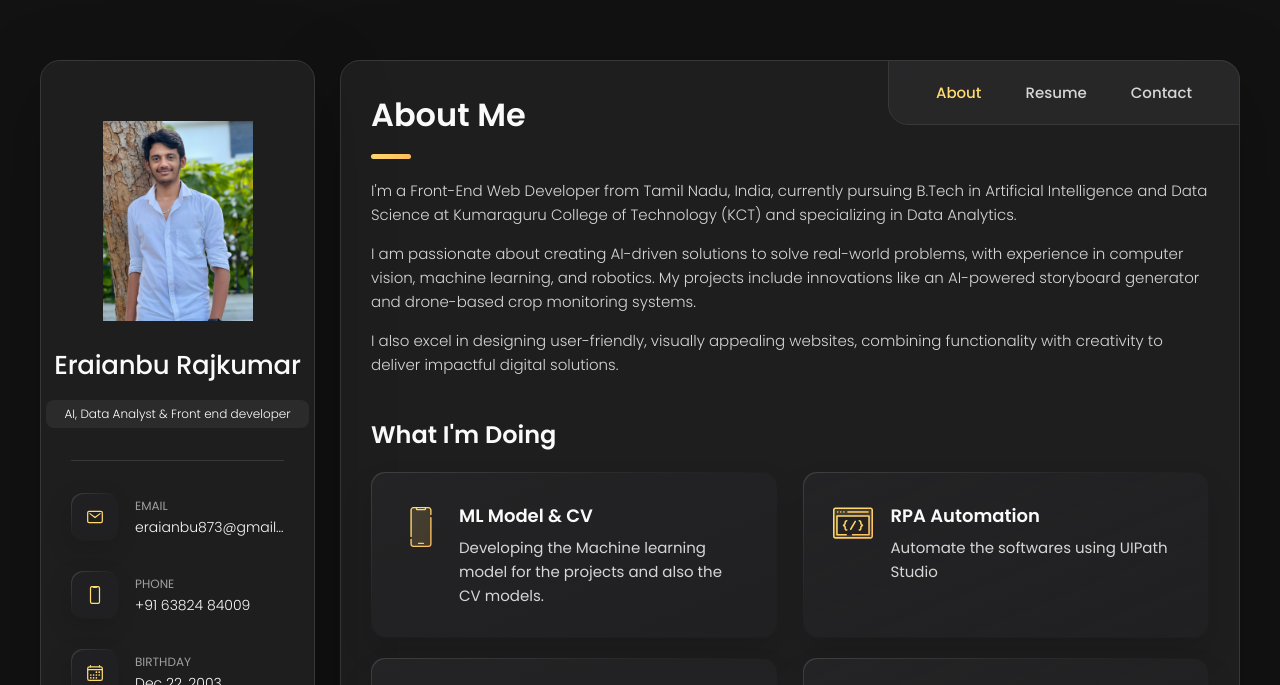
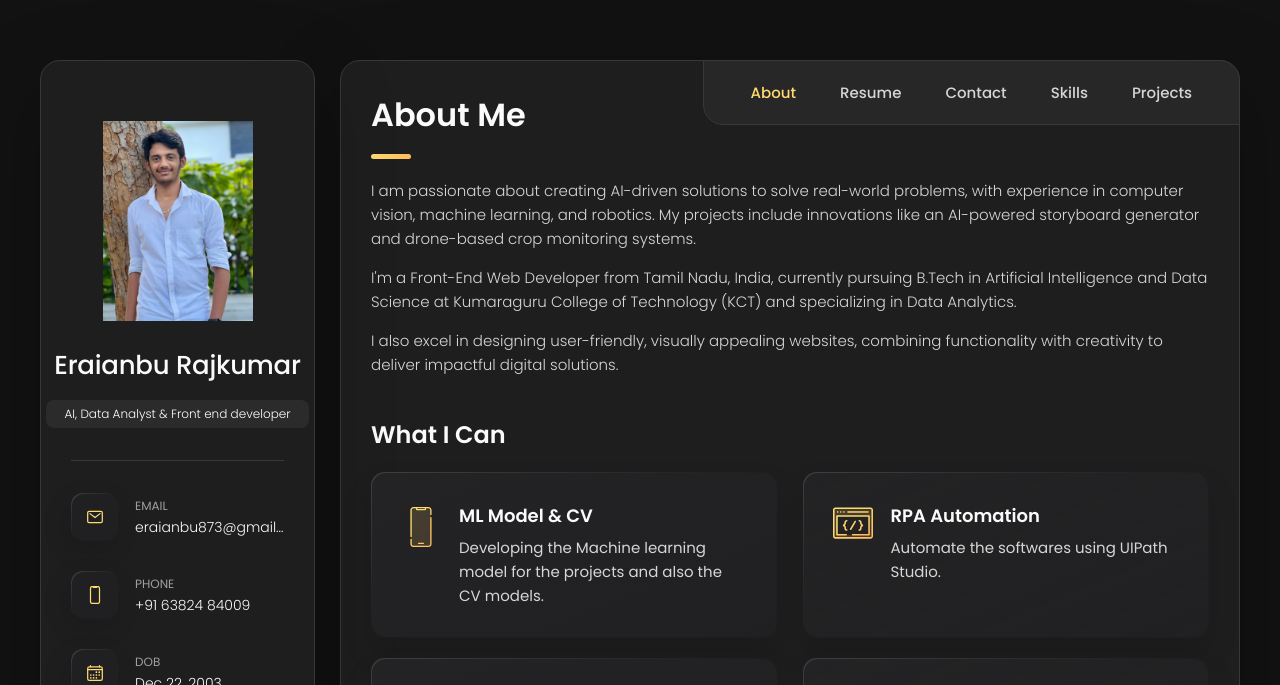
Before and after one commit to erai221203/portfolio, a website: page index.html in a window 1280 px wide. Shown: the top 685 px of the page. Drawn offline with nearby package versions, Linux system fonts and the light colour scheme.

Commit message:
Update index.html

```diff
--- a/index.html
+++ b/index.html
@@ -7,14 +7,7 @@
   <meta name="viewport" content="width=device-width, initial-scale=1.0">
   <title>Eraianbu Personal Portfolio</title>
 
-  <!--
-    - logo
-  -->
   <link rel="shortcut icon" href="./assets/images/logo.ico" type="image/x-icon">
-
-  <!--
-    - custom css link
-  -->
   <link rel="stylesheet" href="./assets/css/style.css">
 
   <!--
@@ -74,7 +67,7 @@
               <ion-icon name="calendar-outline"></ion-icon>
             </div>
             <div class="contact-info">
-              <p class="contact-title">Birthday</p>
+              <p class="contact-title">DOB</p>
               <time datetime="1982-06-23">Dec 22, 2003</time>
             </div>
           </li>
@@ -135,19 +128,19 @@
 
 
 
+
+          <li class="navbar-item">
+            <button class="navbar-link" data-nav-link>Skills</button>
+          </li>
 <!--
           <li class="navbar-item">
-            <button class="navbar-link" data-nav-link>Portfolio</button>
-          </li>
-
-          <li class="navbar-item">
             <button class="navbar-link" data-nav-link>Blog</button>
-          </li>
+          </li>-->
 
           <li class="navbar-item">
             <button class="navbar-link" data-nav-link>Projects</button>
           </li>
-          -->
+
         </ul>
 
       </nav>
@@ -168,13 +161,14 @@
 
         <section class="about-text">
           <p>
+            I am passionate about creating AI-driven solutions to solve real-world problems, with experience in computer vision, machine learning, and robotics.
+            My projects include innovations like an AI-powered storyboard generator and drone-based crop monitoring systems.
+            </p>
+          <p>
             I'm a Front-End Web Developer from Tamil Nadu, India, currently pursuing B.Tech in
             Artificial Intelligence and Data Science at Kumaraguru College of Technology (KCT) and specializing in Data Analytics.
             </p>
-            <p>
-            I am passionate about creating AI-driven solutions to solve real-world problems, with experience in computer vision, machine learning, and robotics.
-            My projects include innovations like an AI-powered storyboard generator and drone-based crop monitoring systems.
-            </p>
+
             <p>
               I also excel in designing user-friendly, visually appealing websites, combining
               functionality with creativity to deliver impactful digital solutions.
@@ -189,73 +183,57 @@
 
         <section class="service">
 
-          <h3 class="h3 service-title">What i'm doing</h3>
+          <h3 class="h3 service-title">What I can</h3>
 
           <ul class="service-list">
             <li class="service-item">
-
               <div class="service-icon-box">
                 <img src="./assets/images/icon-app.svg" alt="mobile app icon" width="40">
               </div>
 
               <div class="service-content-box">
                 <h4 class="h4 service-item-title">ML Model & CV</h4>
-
                 <p class="service-item-text">
                   Developing the Machine learning model for the projects and also the CV models.
                 </p>
               </div>
 
             <li class="service-item">
-
               <div class="service-icon-box">
                 <img src="./assets/images/icon-dev.svg" alt="Web development icon" width="40">
               </div>
-
               <div class="service-content-box">
                 <h4 class="h4 service-item-title">RPA Automation </h4>
-
                 <p class="service-item-text">
-                  Automate the softwares using UIPath Studio
+                  Automate the softwares using UIPath Studio.
                 </p>
               </div>
-
             </li>
 
             <li class="service-item">
-
               <div class="service-icon-box">
                 <img src="./assets/images/icon-dev.svg" alt="Web development icon" width="40">
               </div>
-
               <div class="service-content-box">
                 <h4 class="h4 service-item-title">Front end Web development</h4>
-
                 <p class="service-item-text">
                   Best development of sites at the intermediate level.
                 </p>
               </div>
-
             </li>
 
             <li class="service-item">
-
               <div class="service-icon-box">
                 <img src="./assets/images/icon-design.svg
                 " alt="design icon" width="40">
               </div>
-
               <div class="service-content-box">
                 <h4 class="h4 service-item-title"> UI/UX Design</h4>
-
                 <p class="service-item-text">
                   The most modern and high-quality design made at a intermediate level on figma as required.
                 </p>
               </div>
-
             </li>
-
-
 
             </li>
             <li class="service-item">
@@ -473,9 +451,7 @@
 
       <article class="resume" data-page="resume">
 
-        <header>
-          <h2 class="h2 article-title">Resume</h2>
-        </header>
+        <header><h2 class="h2 article-title">Resume</h2></header>
 
         <section class="timeline">
 
```
